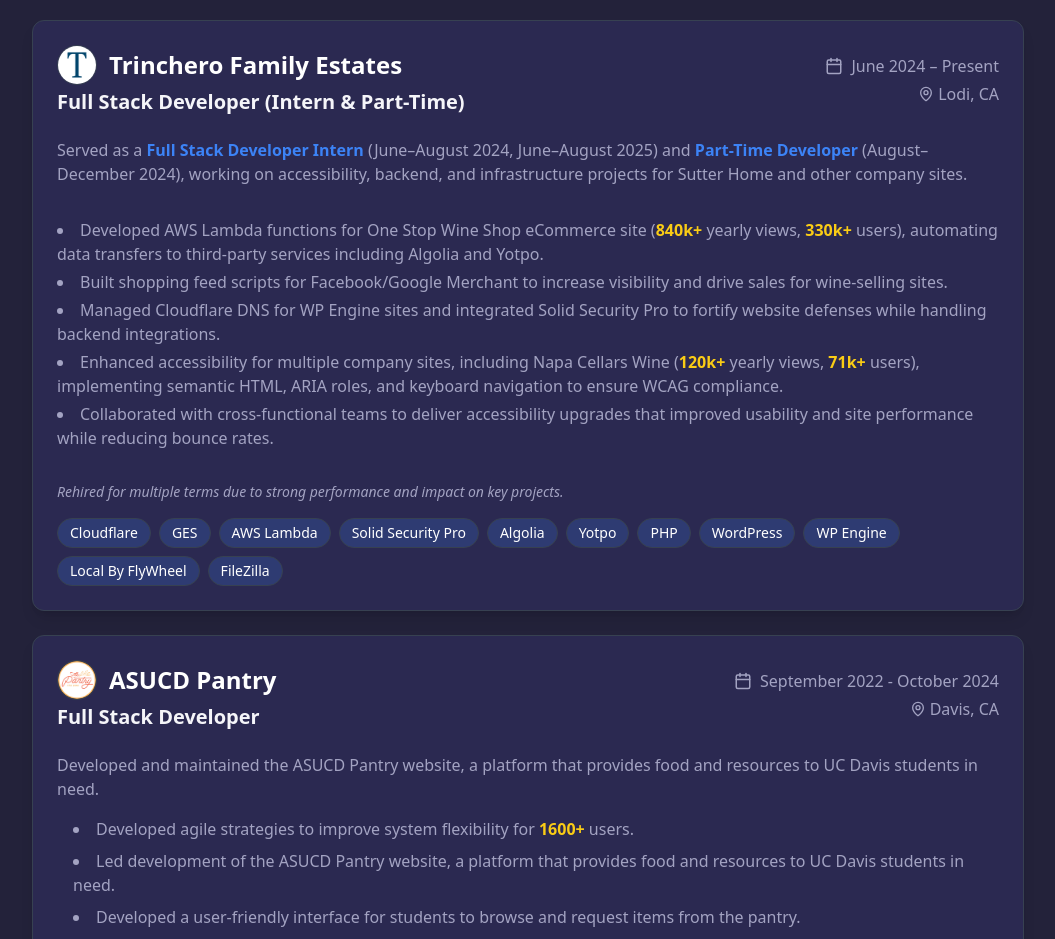
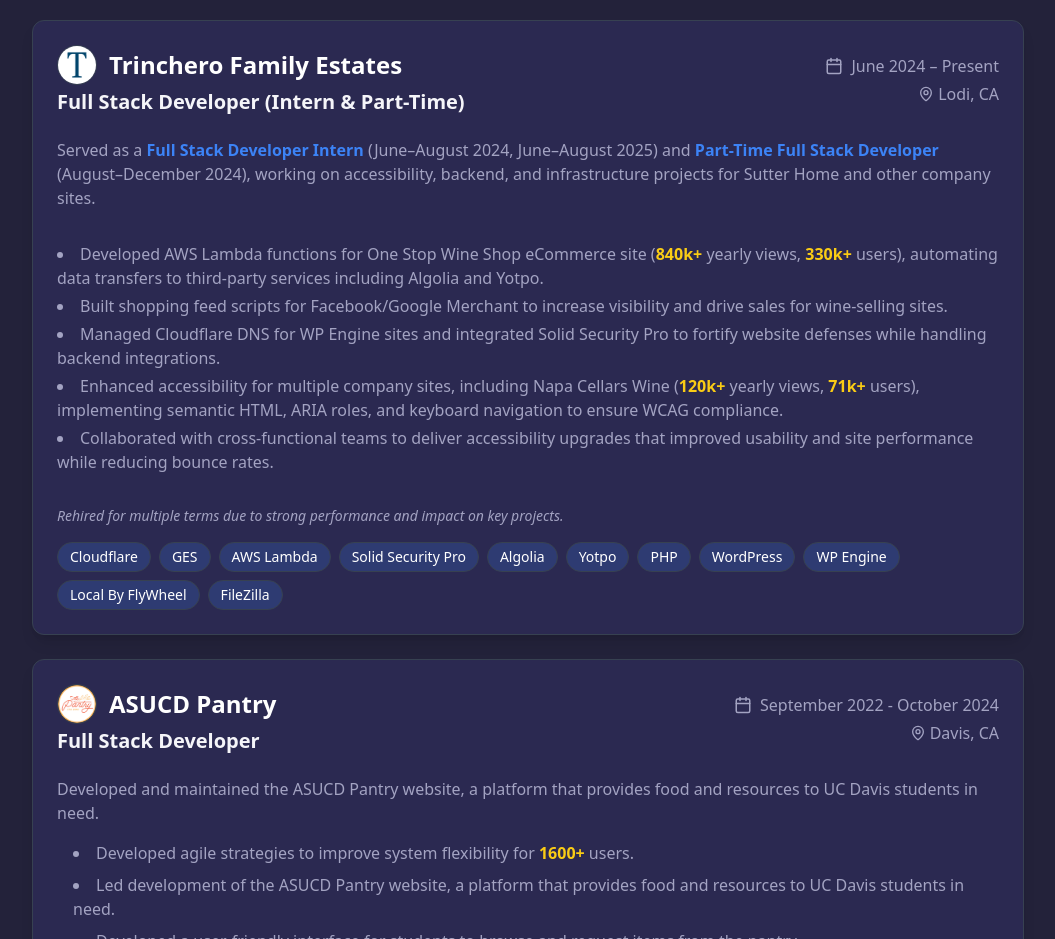
Before and after one commit to Dieg0raf/dieg0raf.github.io, a React (Vite) app: page / in a window 1280 px wide. Shown: the part 780-1719 px from the top of the page, without its empty margins (112-1167 px from the left). Built offline with nearby package versions, Linux system fonts and the light colour scheme.

Commit message:
updated experience

```diff
--- a/src/components/Experience.tsx
+++ b/src/components/Experience.tsx
@@ -18,7 +18,7 @@
             </span>{" "}
             (June–August 2024, June–August 2025) and{" "}
             <span className="font-semibold text-accent">
-              Part-Time Developer
+              Part-Time Full Stack Developer
             </span>{" "}
             (August–December 2024), working on accessibility, backend, and
             infrastructure projects for Sutter Home and other company sites.
```
